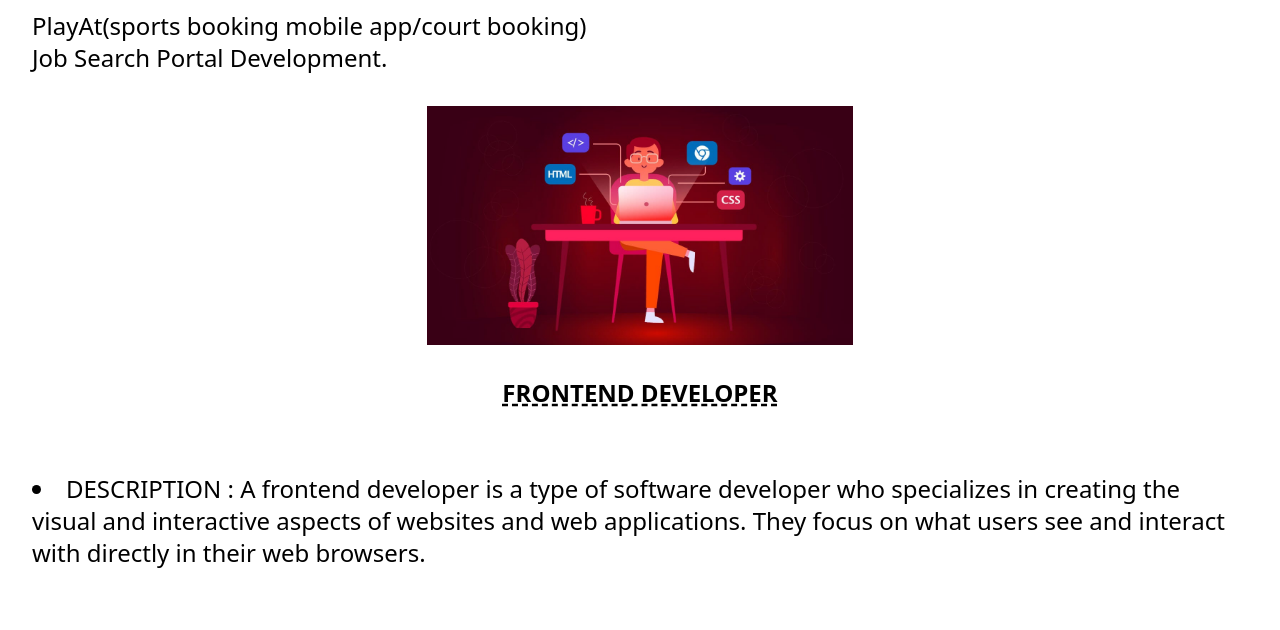
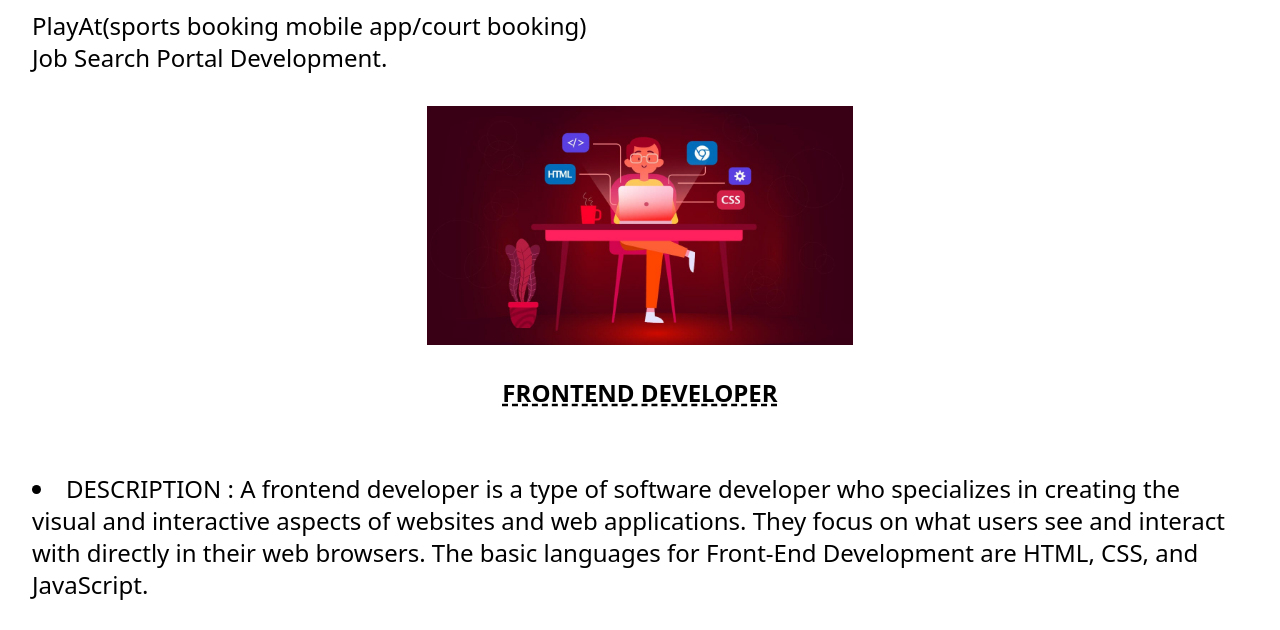
Before and after one commit to zakeer/simple-web-assessment, a plain HTML site: page index.html in a window 1280 px wide. Shown: the part 254-884 px from the top of the page. Drawn offline with nearby package versions, Linux system fonts and the light colour scheme.

Commit message:
sample-web-assignment

```diff
--- a/index.html
+++ b/index.html
@@ -32,6 +32,7 @@
              DESCRIPTION : A frontend developer is a type of software developer who specializes in creating
                            the visual and interactive aspects of websites and web applications.
                           They focus on what users see and interact with directly in their web browsers.
+                          The basic languages for Front-End Development are HTML, CSS, and JavaScript.
                </li>
             </div>
 
```
